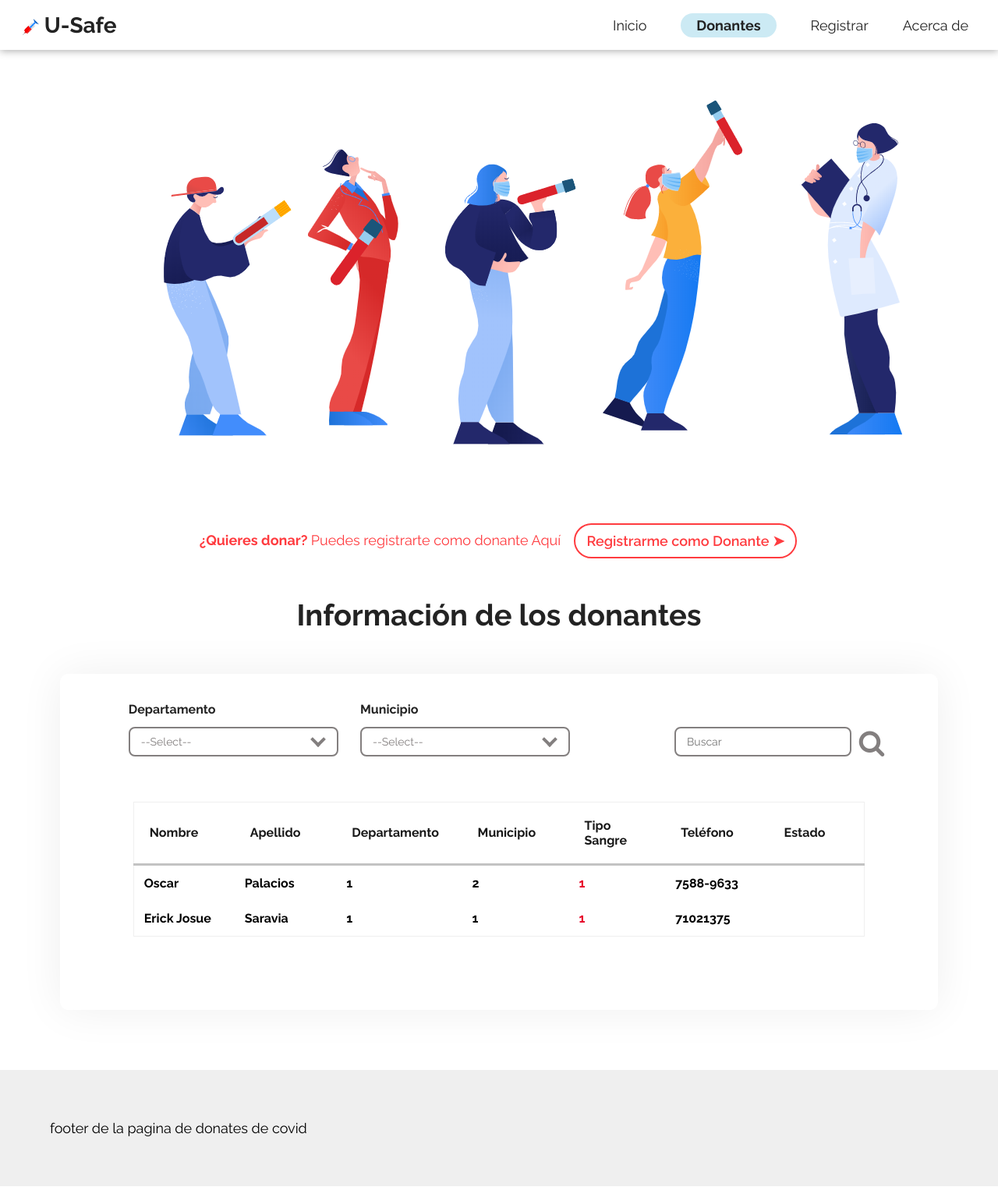
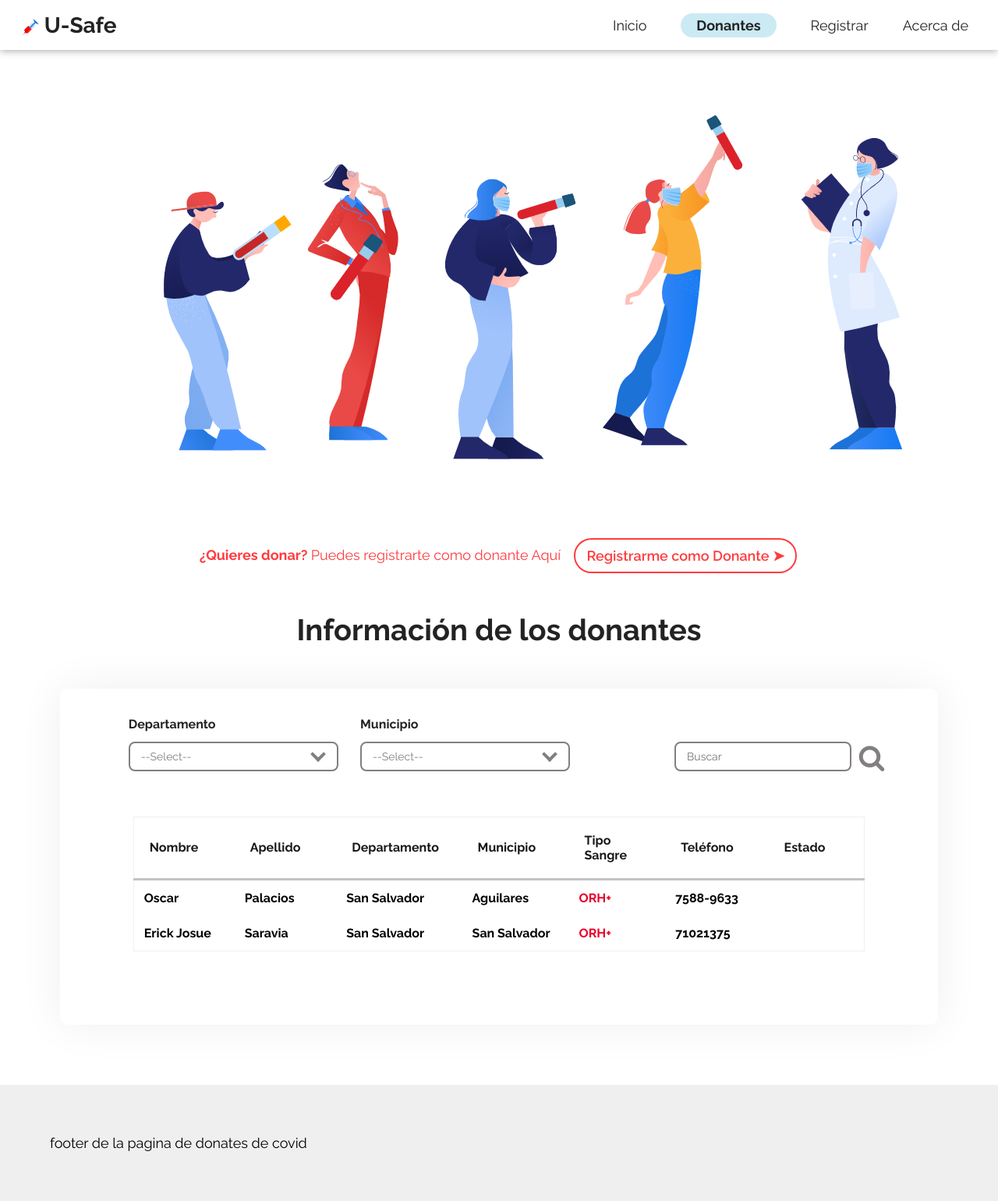
Before and after one commit to Steve-Hndz/UFront-End, a PHP site: page /web/Donantes/list in a window 1280 px wide. Shown: the whole page at 78% size. Run offline with PHP 8.4, Linux system fonts and the light colour scheme; data comes from the database, SQL or seed files in the repository.

Commit message:
feet: (integration) integrate with backend

```diff
--- a/controllers/DonantesController.php
+++ b/controllers/DonantesController.php
@@ -10,6 +10,9 @@ class DonantesController
   public function list()
   {
     require_once "models/Donante.php";
+    require_once "models/Departamento.php";
+    require_once "models/Municipio.php";
+
     $page = (!isset($_GET['page'])) ? 1 : $_GET['page'];
     $limit = (!isset($_GET['limit'])) ? 20 : $_GET['limit'];
 
@@ -19,9 +22,13 @@ class DonantesController
     // echo $limit . "<br>";
     // $departamentos
     // $municipios
+    $departamentoModel = new Departamento();
+    $municipiosModel = new Municipio();
+    $departamentosList = $departamentoModel->list(1, 14);
+    $municipiosList = $municipiosModel->list(1, 14);
     $donantes = new Donante();
     $list = $donantes->list($page, $limit, $filter, $sort);
-    // var_dump($list);
+    // var_dump($departamentosList);
 
     require_once 'views/donantes.php';
   }
--- a/views/donantes.php
+++ b/views/donantes.php
@@ -19,10 +19,9 @@
 
                     <select>
                         <option>--Select--</option>
-                        <option>Hello 1</option>
-                        <option>Hello 2</option>
-                        <option>Hello 3</option>
-                        <option>Hello 4</option>
+                        <?php foreach ($departamentosList as $departamento) { ?>
+                            <option value="<?=$departamento->nombre_departamento?>"><?=$departamento->nombre_departamento?></option>
+                        <?php } ?>
                     </select>
                     <div class="select_arrow">
                     </div>
@@ -68,9 +67,9 @@
                     <tr class="body_table">
                         <td data-titulo="Nombre: "><strong><?php echo $donante->nombre_donante ?></strong></td>
                         <td data-titulo="Apellido: "><strong><?php echo $donante->apellido_donante ?></strong></td>
-                        <td data-titulo="Departamento: "><strong> <?php echo $donante->id_departamento ?> </strong></td>
-                        <td data-titulo="Municipio: "><strong><?php echo $donante->id_municipio ?></strong></td>
-                        <td data-titulo="Tipo de Sangre: " class="tipe_blood"><strong><?php echo $donante->id_sangre ?></strong></td>
+                        <td data-titulo="Departamento: "><strong> <?php echo $donante->nombre_departamento ?> </strong></td>
+                        <td data-titulo="Municipio: "><strong><?php echo $donante->nombre_municipio ?></strong></td>
+                        <td data-titulo="Tipo de Sangre: " class="tipe_blood"><strong><?php echo $donante->nombre_sangre ?></strong></td>
                         <td data-titulo="Telefono: "><strong><?php echo $donante->telefono_donante ?></strong></td>
                         <td data-titulo="Estado: "><strong><?php echo $donante->estado_donante ?></strong></td>
                     </tr>
--- a/views/registerUser.php
+++ b/views/registerUser.php
@@ -1,5 +1,4 @@
 <main>
-<<<<<<< HEAD
 <div class="plant">
       <img src="<?=BASE_DIR?>assets/images/clip-doctor-and-patient.png" alt="doctor y paciente">
     </div>
```
